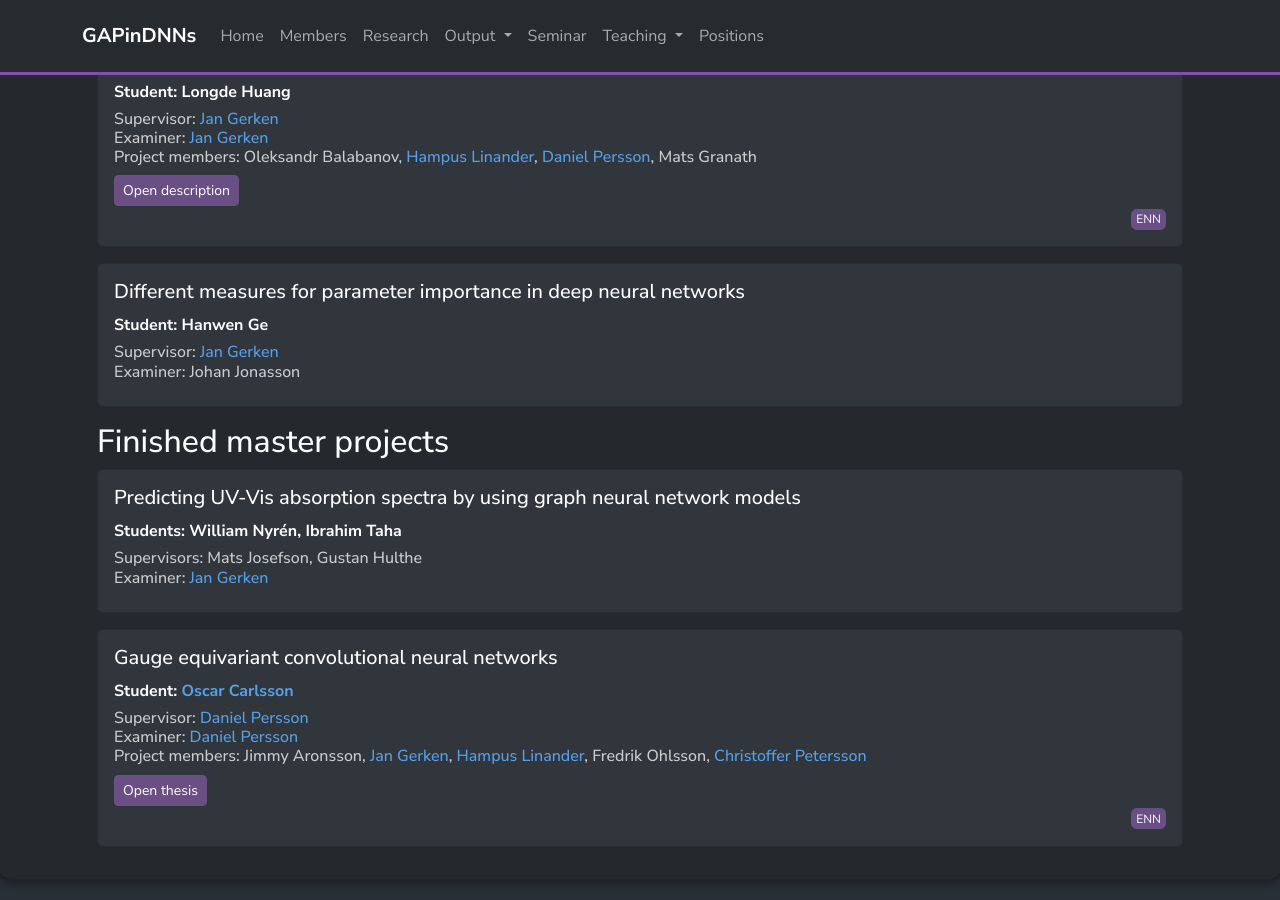
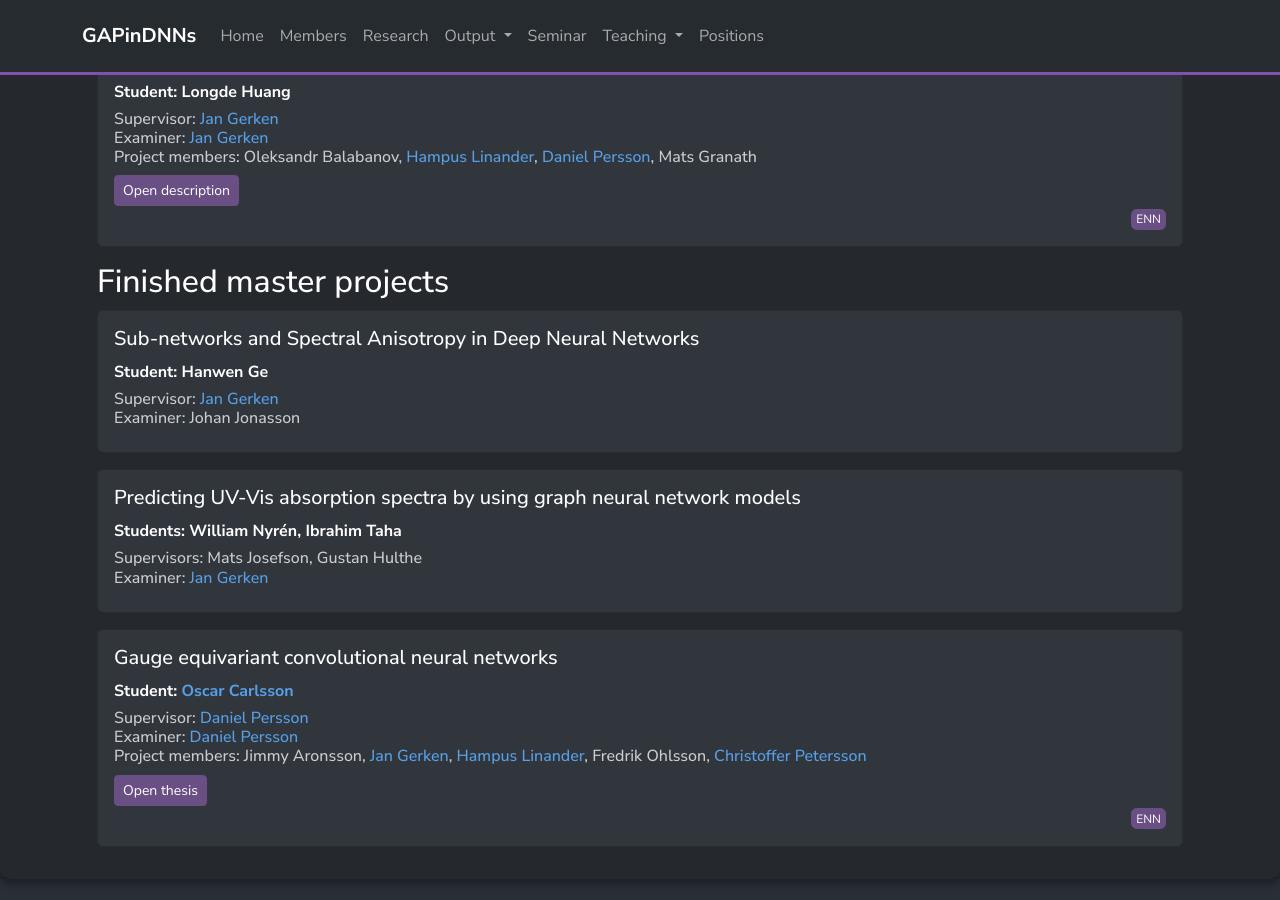
Before and after one commit to GAPinDNNs/gapindnns.github.io, a Jekyll site: the page built from _pages/master_projects.html, in a window 1280 px wide and 900 px high, scrolled down 502 px. Built offline with Jekyll 4.4.1, drawn with Linux system fonts in a browser that asks for light colours; nearby versions of some CDN libraries.

```diff
--- a/_data/master_projects.yml
+++ b/_data/master_projects.yml
@@ -44,8 +44,8 @@
   tags:
     - ENN
 
-- title: "Different measures for parameter importance in deep neural networks"
-  status: ongoing
+- title: "Sub-networks and Spectral Anisotropy in Deep Neural Networks"
+  status: finished
   description:
   students:
     - first_name: Hanwen
```
